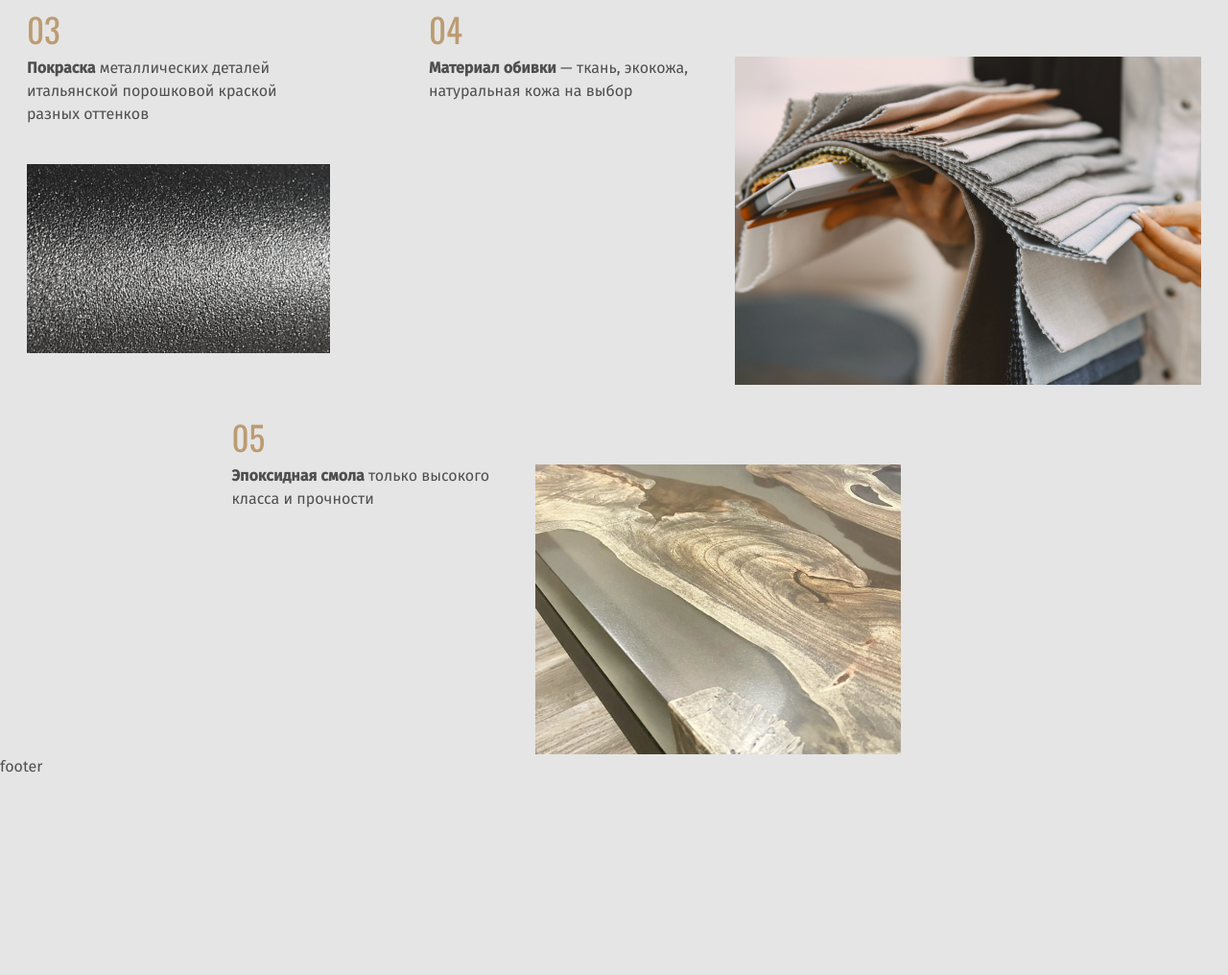
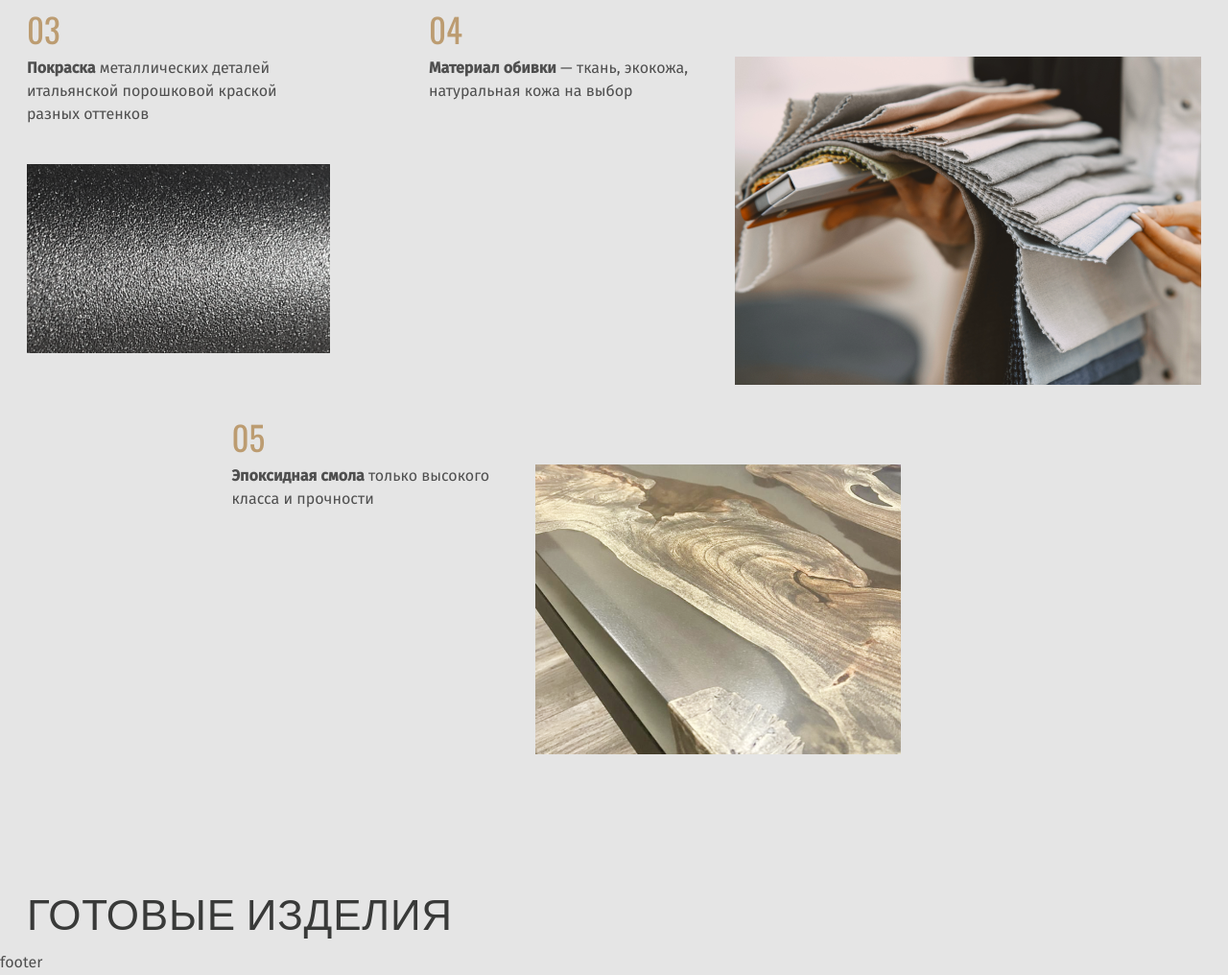
Before and after one commit to admegor/don-loft, a plain HTML site: page index.html in a window 1280 px wide. Shown: the part 1584-2600 px from the top of the page at 96% size. Before the commit the page ends 2396 px from the top, so only its background shows below. Drawn offline with nearby package versions, Linux system fonts and the light colour scheme.

Commit message:
3 screens edit

```diff
--- a/css/style.css
+++ b/css/style.css
@@ -258,5 +258,12 @@ img {
     margin-right: 40px;
 }
 
+/* /description */
 
-/* /description */
+/* catalog */
+
+.catalog {
+    padding-top: 130px;
+}
+
+/* /catalog */
--- a/index.html
+++ b/index.html
@@ -89,6 +89,12 @@
                 </div>
             </div>
         </section>
+
+        <section class="catalog">
+            <div class="container">
+                <h2 class="title-section">Готовые изделия</h2>
+            </div>
+        </section>
     </main>
     <footer>
         footer
```
